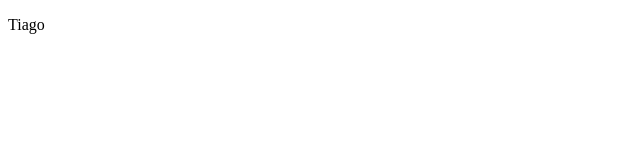
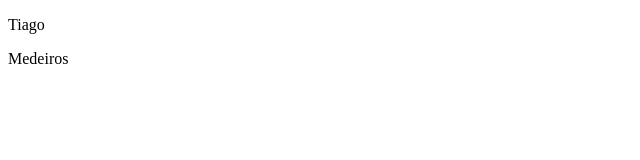
Before and after one commit to tiagomedeiros11/Portifolio, a plain HTML site: page index.html in a window 1280 px wide. Shown: the full height of the page, 0-640 px from the left. Drawn offline with Linux system fonts and the light colour scheme.

Commit message:
Adicionado o Medeiros

```diff
--- a/index.html
+++ b/index.html
@@ -8,5 +8,6 @@
 </head>
 <body>
     <p>Tiago</p>
+    <p>Medeiros</p>
 </body>
 </html>
```
Also changed, not shown: jsDoPortifolio.js (added), stylePortifolio.css (added).
